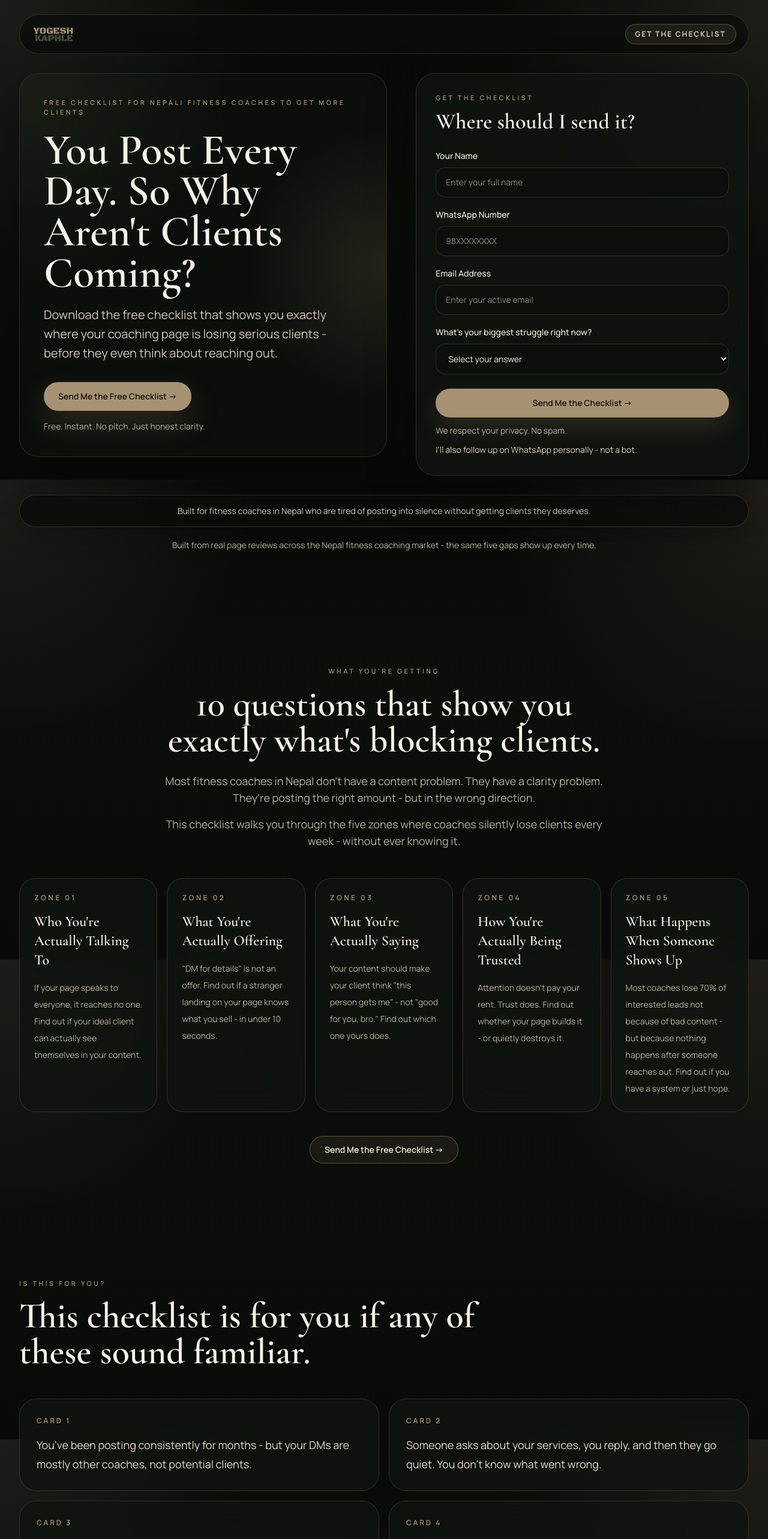
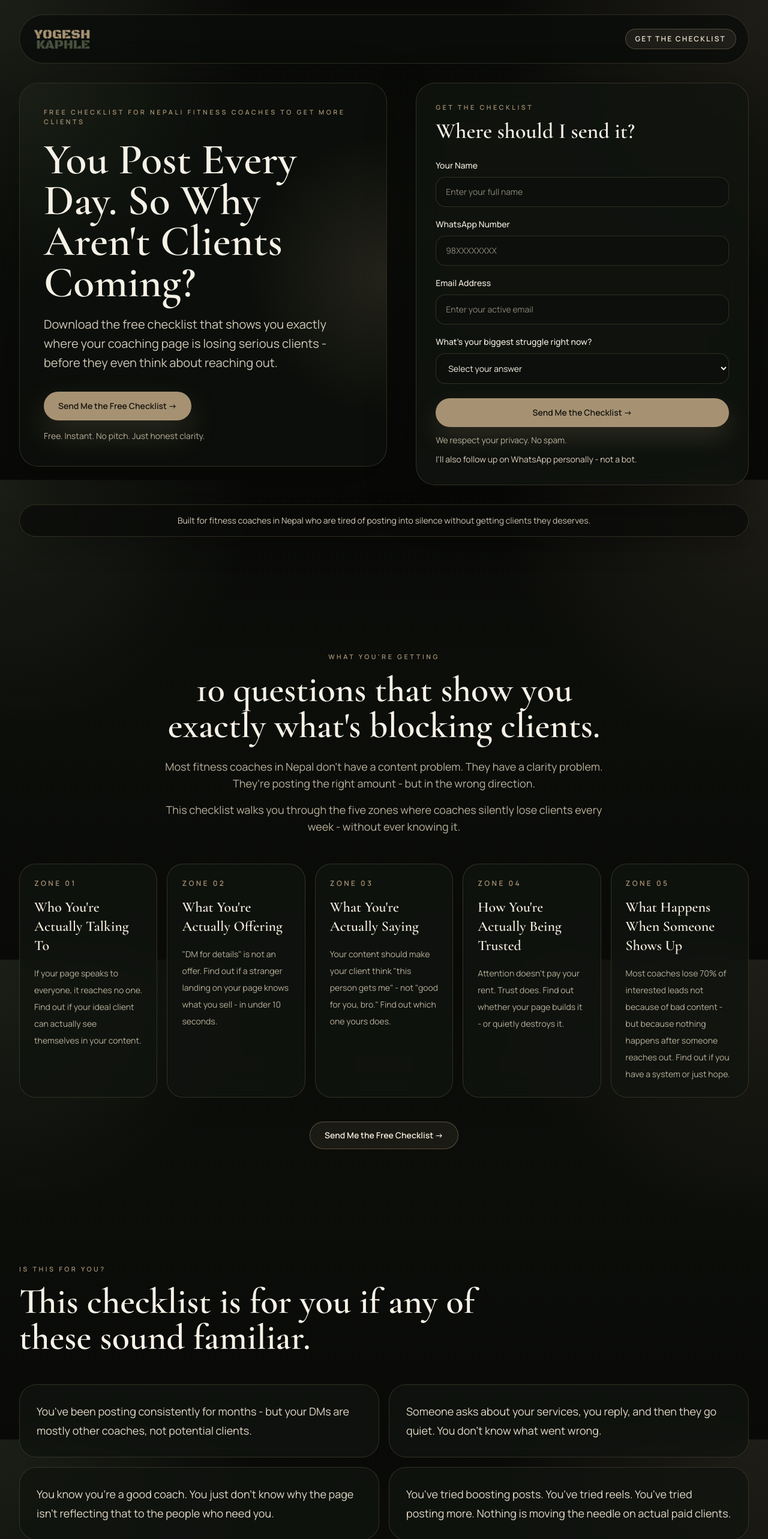
Before and after one commit to yogeshkaphle/coachfreeguide, a Next.js app: page / in a window 1280 px wide. Shown: the top 2566 px of the page at 60% size. Built offline with nearby package versions, Linux system fonts and the light colour scheme.

Commit message:
Polish proof, logo, and CTA copy

```diff
--- a/components/Benefits.tsx
+++ b/components/Benefits.tsx
@@ -14,15 +14,9 @@ export default function Benefits({ items }: BenefitsProps) {
         </div>
 
         <div className="mt-12 grid gap-4 md:grid-cols-2">
-          {items.map((item, index) => (
-            <article
-              key={item}
-              className="glass-panel rounded-[1.8rem] p-6 sm:p-7"
-            >
-              <p className="text-xs font-semibold uppercase tracking-[0.24em] text-accent">
-                Card {index + 1}
-              </p>
-              <p className="mt-4 text-base leading-8 text-[#e4dac8] sm:text-lg">{item}</p>
+          {items.map((item) => (
+            <article key={item} className="glass-panel rounded-[1.8rem] p-6 sm:p-7">
+              <p className="text-base leading-8 text-[#e4dac8] sm:text-lg">{item}</p>
             </article>
           ))}
         </div>
--- a/components/Hero.tsx
+++ b/components/Hero.tsx
@@ -14,10 +14,10 @@ export default function Hero({ ctaText }: HeroProps) {
             <Image
               src="/yogesh-kaphle-logo.png"
               alt="Yogesh Kaphle"
-              width={144}
-              height={44}
+              width={208}
+              height={64}
               priority
-              className="h-9 w-auto sm:h-10"
+              className="h-13 w-auto sm:h-14"
             />
           </a>
           <a
@@ -67,10 +67,6 @@ export default function Hero({ ctaText }: HeroProps) {
           Built for fitness coaches in Nepal who are tired of posting into silence
           without getting clients they deserves.
         </div>
-        <div className="mt-5 text-center text-sm text-muted">
-          Built from real page reviews across the Nepal fitness coaching market - the
-          same five gaps show up every time.
-        </div>
       </div>
     </section>
   );
--- a/components/Urgency.tsx
+++ b/components/Urgency.tsx
@@ -24,8 +24,8 @@ export default function Urgency() {
               <p className="mt-4 text-lg leading-8 text-muted">
                 I will review your page, your content, and your current offer and tell
                 you exactly what is stopping clients from coming in and I tell you what
-                I&apos;d fix first. No pressure. No agenda. Just a free one on one
-                Consultation to figure it out how you can onboard More Clients.
+                I&apos;d fix first. No pressure. No agenda. Just a free conversation to
+                figure out what&apos;s actually blocking your clients.
               </p>
             </div>
 
```
